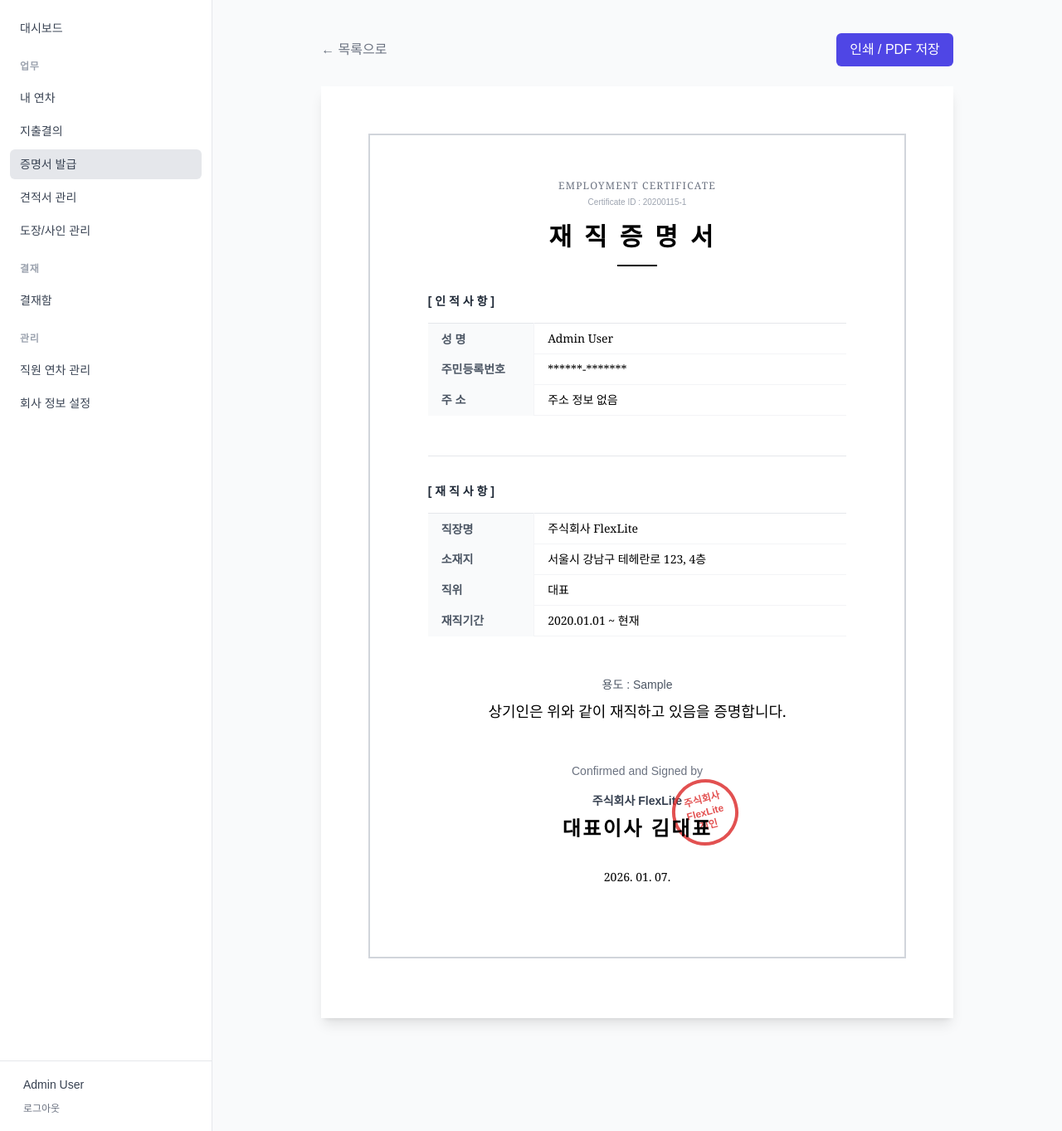
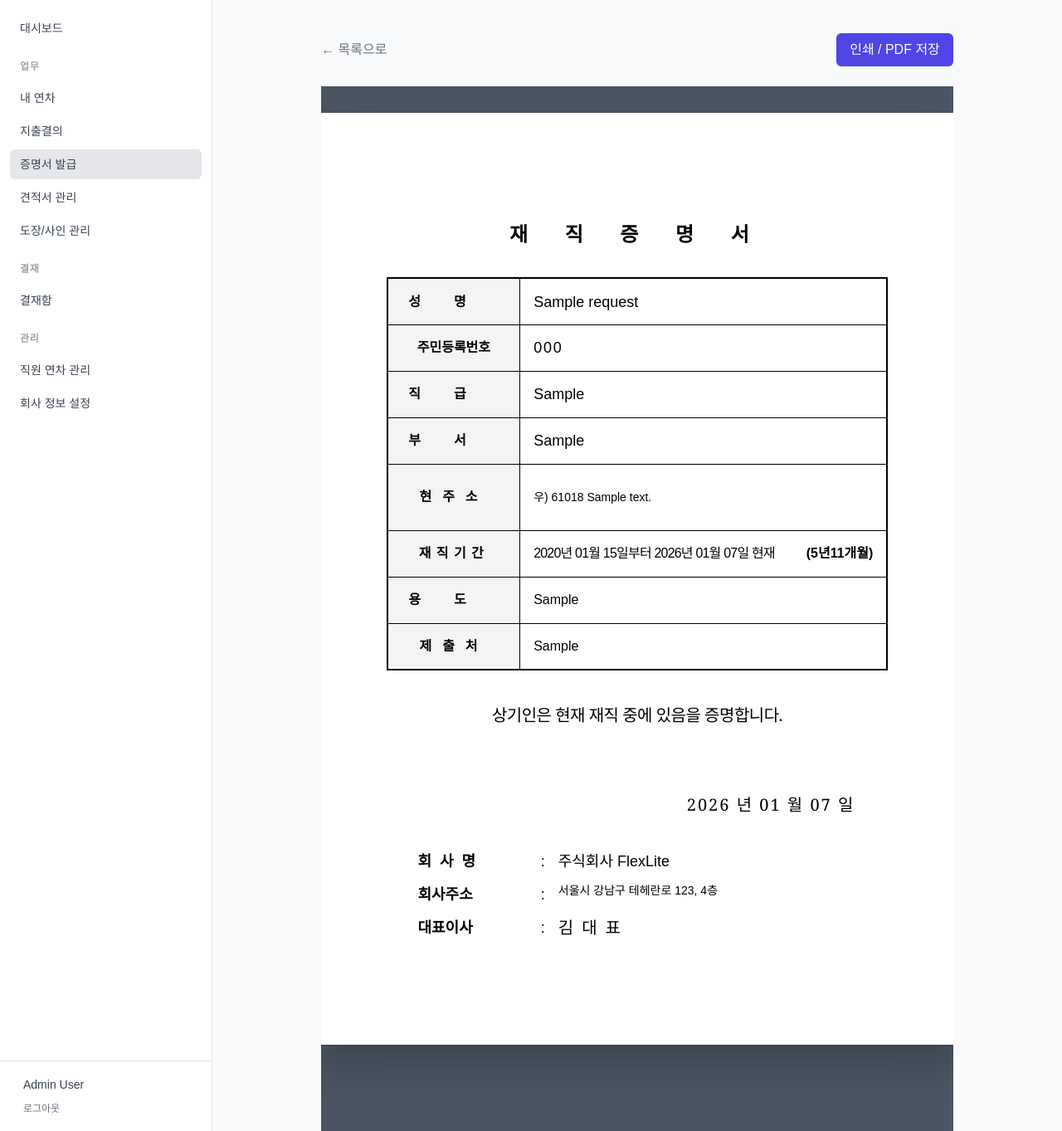
Before and after one commit to yjko3161/LeaveFlow, a Flask app: page /certificate/1/preview in a window 1280 px wide. Shown: the part 64-1427 px from the top of the page at 83% size. Run offline with Flask 3, Linux system fonts and the light colour scheme; a user stored in the database is signed in; tables that the repository leaves empty hold one stand-in row (values such as "Sample post"); some libraries are stand-ins or nearby versions; some web fonts are replaced.

Commit message:
스키마 변경

```diff
--- a/app/models/user.py
+++ b/app/models/user.py
@@ -20,6 +20,10 @@ class User(UserMixin, db.Model):
     role = db.Column(db.Enum(UserRole), default=UserRole.EMPLOYEE)
     team_id = db.Column(db.Integer, db.ForeignKey('teams.id'), nullable=True)
     join_date = db.Column(db.Date, nullable=True)
+    resident_reg_number = db.Column(db.String(20), nullable=True)
+    address = db.Column(db.String(255), nullable=True)
+    department = db.Column(db.String(100), nullable=True)
+    position = db.Column(db.String(100), nullable=True) # Used for 'Rank/직급'
     card_number = db.Column(db.String(20), nullable=True) # Corporate Card Number
     created_at = db.Column(db.DateTime, default=datetime.utcnow)
 
--- a/app/routes/certificate.py
+++ b/app/routes/certificate.py
@@ -12,16 +12,47 @@ bp = Blueprint('certificate', __name__, url_prefix='/certificate')
 def request_cert():
     if request.method == 'POST':
         cert_type = request.form.get('cert_type')
+        name = request.form.get('name')
+        rrn = request.form.get('rrn')
+        address = request.form.get('address')
+        join_date_str = request.form.get('join_date')
+        position = request.form.get('position') # Used for 'Rank/직급'
+        department = request.form.get('department')
         reason = request.form.get('reason')
         issue_to = request.form.get('issue_to')
+
+        join_date = None
+        if join_date_str:
+            join_date = datetime.strptime(join_date_str, '%Y-%m-%d').date()
 
         cert = CertificateRequest(
             user_id=current_user.id,
             cert_type=cert_type,
+            name=name,
+            resident_reg_number=rrn,
+            address=address,
+            department=department,
+            position=position,
+            join_date=join_date,
             reason=reason,
             issue_to=issue_to,
             status_local="SUBMITTED"
         )
+
+        # Persist profile information if provided/changed
+        if name and current_user.name != name:
+            current_user.name = name
+        if rrn and not current_user.resident_reg_number:
+            current_user.resident_reg_number = rrn
+        if address and not current_user.address:
+            current_user.address = address
+        if department and not current_user.department:
+            current_user.department = department
+        if position and not current_user.position:
+            current_user.position = position
+        if join_date and not current_user.join_date:
+            current_user.join_date = join_date
+
         db.session.add(cert)
         db.session.flush()
 
@@ -60,6 +91,18 @@ def preview(id):
 
     from app.models.company import CompanyInfo
     company = CompanyInfo.query.first()
-    today = datetime.now()
+    today = datetime.now().date()
 
-    return render_template('certificate/preview.html', cert=cert, company=company, today=today)
+    j_date = cert.join_date or cert.user.join_date
+    duration = ""
+    if j_date:
+        years = today.year - j_date.year
+        months = today.month - j_date.month
+        if today.day < j_date.day:
+            months -= 1
+        if months < 0:
+            years -= 1
+            months += 12
+        duration = f"({years}년{months}개월)"
+
+    return render_template('certificate/preview.html', cert=cert, company=company, today=today, duration=duration)
--- a/app/templates/certificate/preview.html
+++ b/app/templates/certificate/preview.html
@@ -13,132 +13,222 @@
         </button>
     </div>
 
-    <!-- Paper Container -->
-    <div class="bg-white shadow-lg p-[15mm] min-h-[297mm] print:min-h-0 relative print:shadow-none print:p-0">
+    <!-- Cert Viewer Background (Screen Only) -->
+    <div
+        class="cert-viewer bg-gray-600 min-h-screen py-8 print:p-0 print:bg-white overflow-y-auto flex flex-col items-center">
 
-        <!-- Document Border -->
-        <div class="border-2 border-gray-300 h-full p-[10mm] flex flex-col justify-between" style="min-height: 230mm;">
+        <!-- Paper Container -->
+        <div class="cert-page bg-white shadow-2xl print:shadow-none print:m-0 mb-8"
+            style="width: 210mm; height: 297mm; position: relative; box-sizing: border-box; overflow: hidden; background-color: white; flex-shrink: 0;">
 
-            <div class="text-center mt-4">
-                <p class="text-xs font-serif tracking-widest text-gray-500 mb-1 uppercase">Employment Certificate</p>
-                <p class="text-[10px] text-gray-400 mb-4">Certificate ID : {{ cert.created_at.strftime('%Y%m%d') }}-{{
-                    cert.id }}</p>
-                <h1 class="text-3xl font-serif font-bold tracking-[0.5em] mb-4">
-                    {% if cert.cert_type.value == 'EMPLOYMENT' %}재직증명서
-                    {% elif cert.cert_type.value == 'CAREER' %}경력증명서
-                    {% elif cert.cert_type.value == 'INCOME' %}소득증명서
-                    {% else %}증명서{% endif %}
-                </h1>
-                <div class="w-12 h-0.5 bg-black mx-auto mb-8"></div>
-            </div>
+            <!-- Outer Padding/Margin -->
+            <div class="p-[25mm] h-full w-full flex flex-col" style="box-sizing: border-box;">
 
-            <!-- Body Info -->
-            <div class="flex-1 px-8">
-                <!-- Personal Info -->
-                <div class="mb-12">
-                    <p class="text-sm font-bold mb-4 text-gray-800">[ 인 적 사 항 ]</p>
-                    <table class="w-full text-sm">
-                        <tr class="border-t border-gray-200">
+                <div class="text-center mt-5 mb-5">
+                    <h1 class="text-2xl font-serif font-black tracking-[0.8em] py-4">재 직 증 명 서</h1>
+                </div>
+
+                <!-- Main Table Body -->
+                <div class="flex-1 w-full">
+                    <table class="w-full text-base border-collapse border-[1.5pt] border-black">
+                        <tr class="h-14">
                             <th
-                                class="text-left w-32 py-2 font-bold text-gray-600 bg-gray-50 px-4 border-r border-gray-100">
-                                성 명</th>
-                            <td class="text-left py-2 font-serif px-4 border-b border-gray-100">{{ cert.user.name }}
+                                class="text-center w-40 font-bold bg-gray-100 border border-black px-2 whitespace-nowrap tracking-[2.5em] mr-[-2.5em]">
+                                성명</th>
+                            <td class="text-left border border-black px-4 font-medium text-lg">{{ cert.name or
+                                cert.user.name }}</td>
+                        </tr>
+                        <tr class="h-14">
+                            <th class="text-center font-bold bg-gray-100 border border-black px-2 whitespace-nowrap">
+                                주민등록번호</th>
+                            <td class="text-left border border-black px-4 font-medium text-lg tracking-widest">{{
+                                cert.resident_reg_number or '정보 없음' }}</td>
+                        </tr>
+                        <tr class="h-14">
+                            <th
+                                class="text-center font-bold bg-gray-100 border border-black px-2 whitespace-nowrap tracking-[2.5em] mr-[-2.5em]">
+                                직급</th>
+                            <td class="text-left border border-black px-4 font-medium text-lg">{{ cert.position or '사원'
+                                }}</td>
+                        </tr>
+                        <tr class="h-14">
+                            <th
+                                class="text-center font-bold bg-gray-100 border border-black px-2 whitespace-nowrap tracking-[2.5em] mr-[-2.5em]">
+                                부서</th>
+                            <td class="text-left border border-black px-4 font-medium text-lg">{{ cert.department or '-'
+                                }}</td>
+                        </tr>
+                        <tr class="h-20">
+                            <th
+                                class="text-center font-bold bg-gray-100 border border-black px-2 whitespace-nowrap tracking-[0.8em] mr-[-0.8em]">
+                                현주소</th>
+                            <td class="text-left border border-black p-0 font-medium">
+                                <div class="flex h-full w-full">
+                                    <div class="flex-1 h-full flex items-center px-4 text-sm leading-snug">
+                                        우) {{ cert.user.zip_code if cert.user and cert.user.zip_code else '61018' }}
+                                        {{ cert.address or cert.user.address or '주소 정보 없음' }}
+                                    </div>
+                                </div>
                             </td>
                         </tr>
-                        <tr>
-                            <th class="text-left py-2 font-bold text-gray-600 bg-gray-50 px-4 border-r border-gray-100">
-                                주민등록번호</th>
-                            <td class="text-left py-2 font-serif px-4 border-b border-gray-100">******-*******</td>
+                        <tr class="h-14">
+                            <th
+                                class="text-center font-bold bg-gray-100 border border-black px-2 whitespace-nowrap tracking-[0.4em] mr-[-0.4em]">
+                                재직기간</th>
+                            <td class="text-left border border-black px-4 font-medium text-base">
+                                {% set j_date = cert.join_date or cert.user.join_date %}
+                                {% if j_date %}
+                                <div class="flex justify-between items-center w-full">
+                                    <span class="tracking-tighter">{{ j_date.strftime('%Y년 %m월 %d일') }}부터 {{
+                                        today.strftime('%Y년 %m월 %d일') }} 현재</span>
+                                    <span class="ml-2 font-semibold">{{ duration }}</span>
+                                </div>
+                                {% else %}
+                                입사일 정보 없음
+                                {% endif %}
+                            </td>
                         </tr>
-                        <tr>
-                            <th class="text-left py-2 font-bold text-gray-600 bg-gray-50 px-4 border-r border-gray-100">
-                                주 소</th>
-                            <td class="text-left py-2 font-serif px-4 border-b border-gray-100">{{ cert.user.address or
-                                '주소 정보 없음' }}</td>
+                        <tr class="h-14">
+                            <th
+                                class="text-center font-bold bg-gray-100 border border-black px-2 whitespace-nowrap tracking-[2.5em] mr-[-2.5em]">
+                                용도</th>
+                            <td class="text-left border border-black px-4 font-medium text-base">{{ cert.reason }}</td>
+                        </tr>
+                        <tr class="h-14">
+                            <th
+                                class="text-center font-bold bg-gray-100 border border-black px-2 whitespace-nowrap tracking-[0.8em] mr-[-0.8em]">
+                                제출처</th>
+                            <td class="text-left border border-black px-4 font-medium text-base">{{ cert.issue_to or ''
+                                }}</td>
                         </tr>
                     </table>
+
+                    <div class="text-center mt-10">
+                        <p class="text-xl font-serif font-medium tracking-tight">상기인은 현재 재직 중에 있음을 증명합니다.</p>
+                    </div>
                 </div>
 
-                <hr class="border-gray-200 mb-8">
+                <!-- Footer -->
+                <div class="mt-auto">
+                    <div class="text-right pr-10 mb-10 mt-20">
+                        <p class="text-xl font-serif font-medium tracking-widest">{{ today.strftime('%Y 년 %m 월 %d 일') }}
+                        </p>
+                    </div>
 
-                <div class="mb-12">
-                    <p class="text-sm font-bold mb-4 text-gray-800">[ 재 직 사 항 ]</p>
-                    <table class="w-full text-sm">
-                        <tr class="border-t border-gray-200">
-                            <th
-                                class="text-left w-32 py-2 font-bold text-gray-600 bg-gray-50 px-4 border-r border-gray-100">
-                                직장명</th>
-                            <td class="text-left py-2 font-serif px-4 border-b border-gray-100">{{ company.company_name
-                                }}</td>
-                        </tr>
-                        <tr>
-                            <th class="text-left py-2 font-bold text-gray-600 bg-gray-50 px-4 border-r border-gray-100">
-                                소재지</th>
-                            <td class="text-left py-2 font-serif px-4 border-b border-gray-100">{{ company.address }}
-                            </td>
-                        </tr>
-                        <tr>
-                            <th class="text-left py-2 font-bold text-gray-600 bg-gray-50 px-4 border-r border-gray-100">
-                                직위</th>
-                            <td class="text-left py-2 font-serif px-4 border-b border-gray-100">
-                                {% if cert.user.role == 'ADMIN' %}대표
-                                {% elif cert.user.role == 'MANAGER' %}부서장
-                                {% else %}사원{% endif %}
-                            </td>
-                        </tr>
-                        <tr>
-                            <th class="text-left py-2 font-bold text-gray-600 bg-gray-50 px-4 border-r border-gray-100">
-                                재직기간</th>
-                            <td class="text-left py-2 font-serif px-4 border-b border-gray-100">
-                                {{ cert.user.join_date.strftime('%Y.%m.%d') if cert.user.join_date else '입사일 미상' }} ~ 현재
-                            </td>
-                        </tr>
-                    </table>
-                </div>
-
-                <div class="text-center mb-12">
-                    <p class="mb-2 text-sm text-gray-600">용도 : {{ cert.reason }}</p>
-                    <p class="text-lg font-serif">상기인은 위와 같이 재직하고 있음을 증명합니다.</p>
-                </div>
-            </div>
-
-            <!-- Footer -->
-            <div class="text-center relative pb-12">
-                <p class="text-sm text-gray-500 mb-4">Confirmed and Signed by</p>
-                <div class="relative inline-block">
-                    <p class="text-sm font-bold text-gray-700 mb-2">{{ company.company_name }}</p>
-                    <h2 class="text-2xl font-bold tracking-widest relative z-10">대표이사 {{ company.owner_name }}</h2>
-                    <!-- Stamp Overlay -->
-                    <div class="absolute -top-4 -right-8 w-20 h-20 opacity-80 z-0">
-                        {% if company.stamp_path %}
-                        <img src="{{ url_for('main.uploaded_file', filename=company.stamp_path) }}"
-                            class="w-full h-full object-contain" />
-                        {% else %}
-                        <div class="border-4 border-red-600 rounded-full w-full h-full flex items-center justify-center text-red-600 font-bold text-xs p-1 text-center"
-                            style="transform: rotate(-15deg);">
-                            {{ company.company_name }}<br>직인
+                    <div class="flex justify-end pr-[10mm] relative mb-12">
+                        <div class="space-y-3 text-lg w-[140mm]"> <!-- Fixed width container for alignment -->
+                            <div class="flex items-center">
+                                <div class="w-[35mm] flex justify-between font-bold mr-4">
+                                    <span>회&nbsp;&nbsp;사&nbsp;&nbsp;명</span>
+                                </div>
+                                <span class="mr-4">:</span>
+                                <span class="font-medium underline decoration-transparent">{{ company.company_name
+                                    }}</span>
+                            </div>
+                            <div class="flex items-start">
+                                <div class="w-[35mm] flex justify-between font-bold mr-4">
+                                    <span>회사주소</span>
+                                </div>
+                                <span class="mr-4">:</span>
+                                <div class="font-medium flex-1 text-sm leading-snug break-keep">
+                                    {{ company.address }}
+                                </div>
+                            </div>
+                            <div class="flex items-center relative">
+                                <div class="w-[35mm] flex justify-between font-bold mr-4">
+                                    <span>대표이사</span>
+                                </div>
+                                <span class="mr-4">:</span>
+                                <div class="flex items-center">
+                                    <span class="text-xl font-medium tracking-[0.5em] mr-2">{{ company.owner_name
+                                        }}</span>
+                                </div>
+                            </div>
                         </div>
-                        {% endif %}
                     </div>
                 </div>
-                <!-- Date -->
-                <p class="mt-8 text-sm font-serif">{{ today.strftime('%Y. %m. %d.') }}</p>
             </div>
         </div>
     </div>
 </div>
 
 <style>
+    @media screen and (max-width: 210mm) {
+        .cert-viewer {
+            padding: 0 !important;
+            background-color: #f3f4f6;
+        }
+
+        .cert-page {
+            width: 100vw !important;
+            height: calc(100vw * 1.414) !important;
+            box-shadow: none !important;
+            margin: 0 !important;
+        }
+
+        .cert-page>div {
+            zoom: calc(100vw / 210);
+            /* Simple zoom for mobile */
+        }
+    }
+
     @media print {
         @page {
             size: A4;
             margin: 0;
         }
 
-        body {
+        body,
+        html {
+            margin: 0;
+            padding: 0;
+            height: 100%;
+            width: 100%;
+            background-color: white;
+        }
+
+        /* Hide specific non-print elements */
+        nav,
+        header,
+        aside,
+        .print\:hidden,
+        .cert-viewer-container>div:first-child,
+        button,
+        a {
+            display: none !important;
+        }
+
+        /* Ensure wrapper is not limiting */
+        .cert-viewer,
+        .cert-viewer-container,
+        .viewer-body {
+            background: white !important;
+            height: auto !important;
+            width: 100% !important;
+            margin: 0 !important;
+            padding: 0 !important;
+            display: block !important;
+            overflow: visible !important;
+        }
+
+        /* Force cert page to be the main content */
+        .cert-page {
+            width: 210mm !important;
+            height: 297mm !important;
+            margin: 0 !important;
+            padding: 0 !important;
+            box-shadow: none !important;
+            border: none !important;
+            print-color-adjust: exact;
             -webkit-print-color-adjust: exact;
-            print-color-adjust: exact;
-            background-color: white;
+            display: block !important;
+            position: relative !important;
+            background: white !important;
+        }
+
+        /* Ensure child elements are visible */
+        .cert-page * {
+            visibility: visible !important;
         }
     }
 </style>
```
Also changed, not shown: app/models/certificate.py (+9 -0 lines), app/templates/certificate/form.html (+46 -7 lines), update_db_certs.py (added, +31 -0 lines), update_db_position.py (added, +11 -0 lines), update_db_v3.py (added, +21 -0 lines), update_db_v4.py (added, +12 -0 lines).
